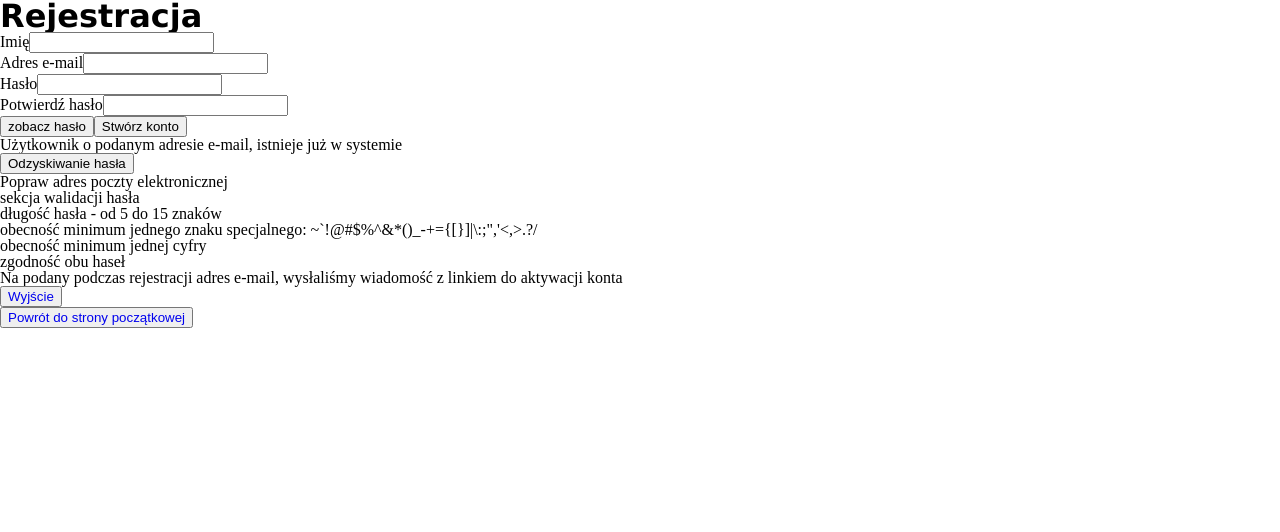
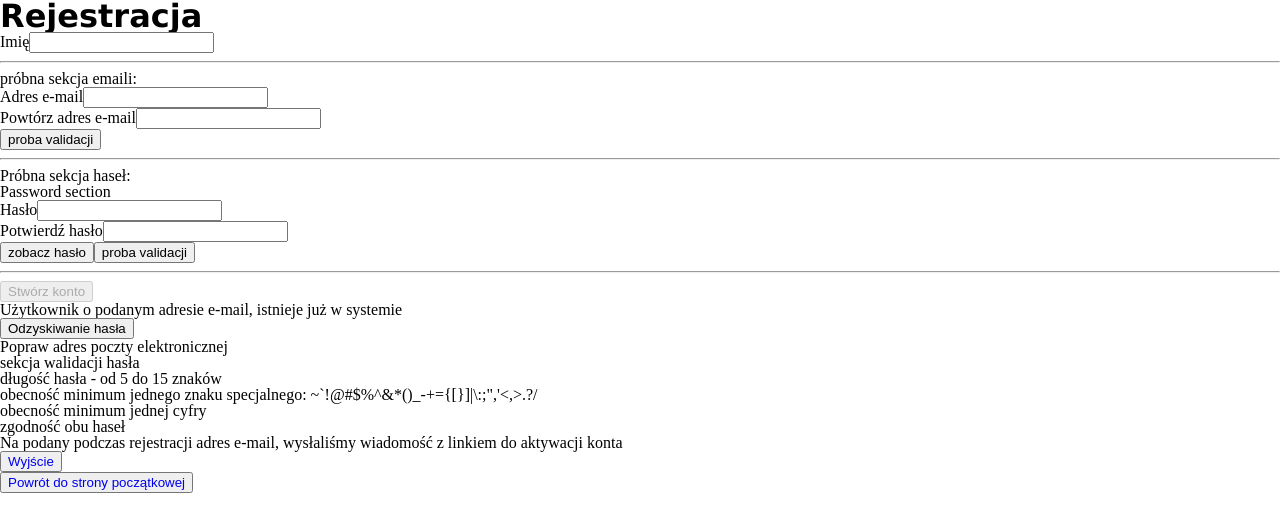
Before and after one commit to msgarski/repeater_app_react, a React (Create React App) app: page /signup in a window 1280 px wide. Shown: the top 532 px of the page. Built offline with nearby package versions, Linux system fonts and the light colour scheme.

Commit message:
conveying validation state to form component

```diff
--- a/src/components/authentication/SignUp.js
+++ b/src/components/authentication/SignUp.js
@@ -9,20 +9,28 @@ import {
   userExistsMessage,
   activationLinkMessage,
 } from "../../general/messages";
+import PasswordDoubleSection from "../forms/PasswordDoubleSection";
+import EmailDoubleSection from "../forms/EmailDoubleSection";
 
 //************************************************************************ */
 // Function component
 //************************************************************************ */
 const SignUp = () => {
   const [signUpPack, setSignUpPack] = useState(INITIAL_USER_SIGNUP_STATE);
-  const [typeOfInputField, setTypeOfInputField] = useState("password");
+  // const [typeOfInputField, setTypeOfInputField] = useState("password");
   const navigate = useNavigate();
-  const passRef = useRef();
+  const buttonRef = useRef();
+  //******************************************************************* */
+  // pass and email double reusable comps
+  //********************************************************************** */
+  const [passIsValid, setPassIsValid] = useState(false);
+  const [emailIsValid, setEmailIsValid] = useState(false);
 
+  //********************************************************************* */
   useEffect(() => {
     let result = checkStringForSpecialChar(signUpPack.password);
     console.log("test hasła na speckal chars: ", result);
-  }, [signUpPack.password, typeOfInputField]);
+  }, [signUpPack.password]);
 
   const handleInputFieldToHookObject = (event) => {
     setSignUpPack({
@@ -30,6 +38,12 @@ const SignUp = () => {
       [event.target.id]: event.target.value,
     });
   };
+
+  useEffect(() => {
+    if (passIsValid && emailIsValid) {
+      buttonRef.current.disabled = false;
+    }
+  }, [passIsValid, emailIsValid]);
 
   //*************************************************************************** */
   // Http request method
@@ -45,11 +59,11 @@ const SignUp = () => {
   //************************************************************************** */
   // Validation rules
   //************************************************************************** */
-  const checkPass = () => {
-    console.log("uwidocznienie hasla: ", passRef.current.type);
-    setTypeOfInputField(typeOfInputField ? "" : "password");
-    console.log("typ: ", typeOfInputField);
-  };
+  // const checkPass = () => {
+  //   console.log("uwidocznienie hasla: ", passRef.current.type);
+  //   setTypeOfInputField(typeOfInputField ? "" : "password");
+  //   console.log("typ: ", typeOfInputField);
+  // };
   //************************************************************************** */
   // JSX code section
   //************************************************************************** */
@@ -68,15 +82,23 @@ const SignUp = () => {
             onChange={handleInputFieldToHookObject}
           />
 
-          <InputField
-            title="Adres e-mail"
-            type="email"
-            name="email"
-            id="email"
-            value={signUpPack.email}
-            onChange={handleInputFieldToHookObject}
-          />
-          <InputField
+          <hr />
+          <p>próbna sekcja emaili:</p>
+          <EmailDoubleSection setEmailIsValid={setEmailIsValid} />
+          <hr />
+          <p>Próbna sekcja haseł:</p>
+          <PasswordDoubleSection setPassIsValid={setPassIsValid} />
+          <hr />
+
+          {/* // <InputField
+          //   title="Adres e-mail"
+          //   type="email"
+          //   name="email"
+          //   id="email"
+          //   value={signUpPack.email}
+          //   onChange={handleInputFieldToHookObject}
+          // /> */}
+          {/* <InputField
             ref={passRef}
             title="Hasło"
             type={typeOfInputField}
@@ -92,10 +114,14 @@ const SignUp = () => {
             id="password_confirmation"
             value={signUpPack.password_confirmation}
             onChange={handleInputFieldToHookObject}
-          />
-          <button onClick={checkPass}>zobacz hasło</button>
+          /> */}
 
-          <button> Stwórz konto</button>
+          {/* <button onClick={checkPass}>zobacz hasło</button> */}
+
+          <button ref={buttonRef} disabled>
+            {" "}
+            Stwórz konto
+          </button>
         </form>
         {/* if="userId=='exists'" */}
         <InfoModal
--- /dev/null
+++ b/src/components/forms/EmailDoubleSection.js
@@ -0,0 +1,51 @@
+import InputField from "./InputField";
+import { useState, useEffect } from "react";
+import { INITIAL_PAIR_EMAIL_STATE } from "../../general/constants";
+
+const EmailDoubleSection = ({ setEmailIsValid }) => {
+  const [newEmailsState, setEmailsState] = useState(INITIAL_PAIR_EMAIL_STATE);
+  const [emailValidation, setEmailValidation] = useState(false);
+
+  const handleInputFieldToHookObject = (event) => {
+    setEmailsState({
+      ...newEmailsState,
+      [event.target.id]: event.target.value,
+    });
+  };
+  useEffect(() => {
+    if (emailValidation) {
+      setEmailIsValid(true);
+      // todo przekazac email do signup
+    }
+  }, [emailValidation, setEmailIsValid]);
+
+  const isValid = () => {
+    setEmailValidation(true);
+  };
+
+  return (
+    <>
+      <InputField
+        title="Adres e-mail"
+        type="email"
+        name="email"
+        id="email"
+        value={newEmailsState.email}
+        onChange={handleInputFieldToHookObject}
+      />
+      <InputField
+        title="Powtórz adres e-mail"
+        type="email"
+        name="email"
+        id="email_confirmation"
+        value={newEmailsState.email_confirmation}
+        onChange={handleInputFieldToHookObject}
+      />
+      <button onClick={isValid} type="button">
+        proba validacji
+      </button>
+    </>
+  );
+};
+
+export default EmailDoubleSection;
--- /dev/null
+++ b/src/components/forms/PasswordDoubleSection.js
@@ -0,0 +1,66 @@
+import InputField from "./InputField";
+import { useState, useRef, useEffect } from "react";
+import { INITIAL_PAIR_PASSWORD_STATE } from "../../general/constants";
+
+const PasswordDoubleSection = ({ setPassIsValid }) => {
+  const [newPasswordsState, setPasswordsState] = useState(
+    INITIAL_PAIR_PASSWORD_STATE
+  );
+  const [typeOfInputField, setTypeOfInputField] = useState("password");
+  const [passValidation, setPassValidation] = useState(false);
+  const passRef = useRef();
+
+  useEffect(() => {
+    if (passValidation) {
+      setPassIsValid(true);
+      // todo przekazac pass do signup
+    }
+  }, [passValidation, setPassIsValid]);
+
+  const checkPass = () => {
+    console.log("uwidocznienie hasla: ", passRef.current.type);
+    setTypeOfInputField(typeOfInputField ? "" : "password");
+    console.log("typ: ", typeOfInputField);
+  };
+  const handleInputFieldToHookObject = (event) => {
+    setPasswordsState({
+      ...newPasswordsState,
+      [event.target.id]: event.target.value,
+    });
+  };
+
+  const isValid = () => {
+    setPassValidation(true);
+  };
+
+  return (
+    <>
+      <div>Password section</div>
+      <InputField
+        ref={passRef}
+        title="Hasło"
+        type={typeOfInputField}
+        name="password"
+        id="password"
+        value={newPasswordsState.password}
+        onChange={handleInputFieldToHookObject}
+      />
+      <InputField
+        title="Potwierdź hasło"
+        type={typeOfInputField}
+        name="password_confirmation"
+        id="password_confirmation"
+        value={newPasswordsState.password_confirmation}
+        onChange={handleInputFieldToHookObject}
+      />
+      <button onClick={checkPass} type="button">
+        zobacz hasło
+      </button>
+      <button onClick={isValid} type="button">
+        proba validacji
+      </button>
+    </>
+  );
+};
+
+export default PasswordDoubleSection;
--- a/src/general/constants.js
+++ b/src/general/constants.js
@@ -28,10 +28,24 @@ export const INITIAL_PASSWORD_RESETING_STATE = {
   correctness: false,
   changed: false,
 };
+
+export const INITIAL_PAIR_PASSWORD_STATE = {
+  password: "",
+  password_confirmation: "",
+};
+
+export const INITIAL_PAIR_EMAIL_STATE = {
+  email: "",
+  email_confirmation: "",
+};
+
 export const PASSWORD_MIN_MAX_LENGTH = [5, 15];
 // export const ASCII_REGEX = /^[\x00-\x7F]*$/;
+
 export const SPECIAL_CHAR_REGEX = /[!@#$%^&*)\\(+=.<>{}[\]:;'"|~`_-]/;
+
 export const SPECIAL_CHARS_ALLOWED_IN_PASSWORD =
   "~`!@#$%^&*()_-+={[}]|\\:;\",'<,>.?/";
+
 export const EMAIL_VALIDATION_REGEX =
   /^(([^<>()[\]\\.,;:\s@"]+(\.[^<>()[\]\\.,;:\s@"]+)*)|(".+"))@((\[[0-9]{1,3}\.[0-9]{1,3}\.[0-9]{1,3}\.[0-9]{1,3}\])|(([a-zA-Z\-0-9]+\.)+[a-zA-Z]{2,}))$/;
```
